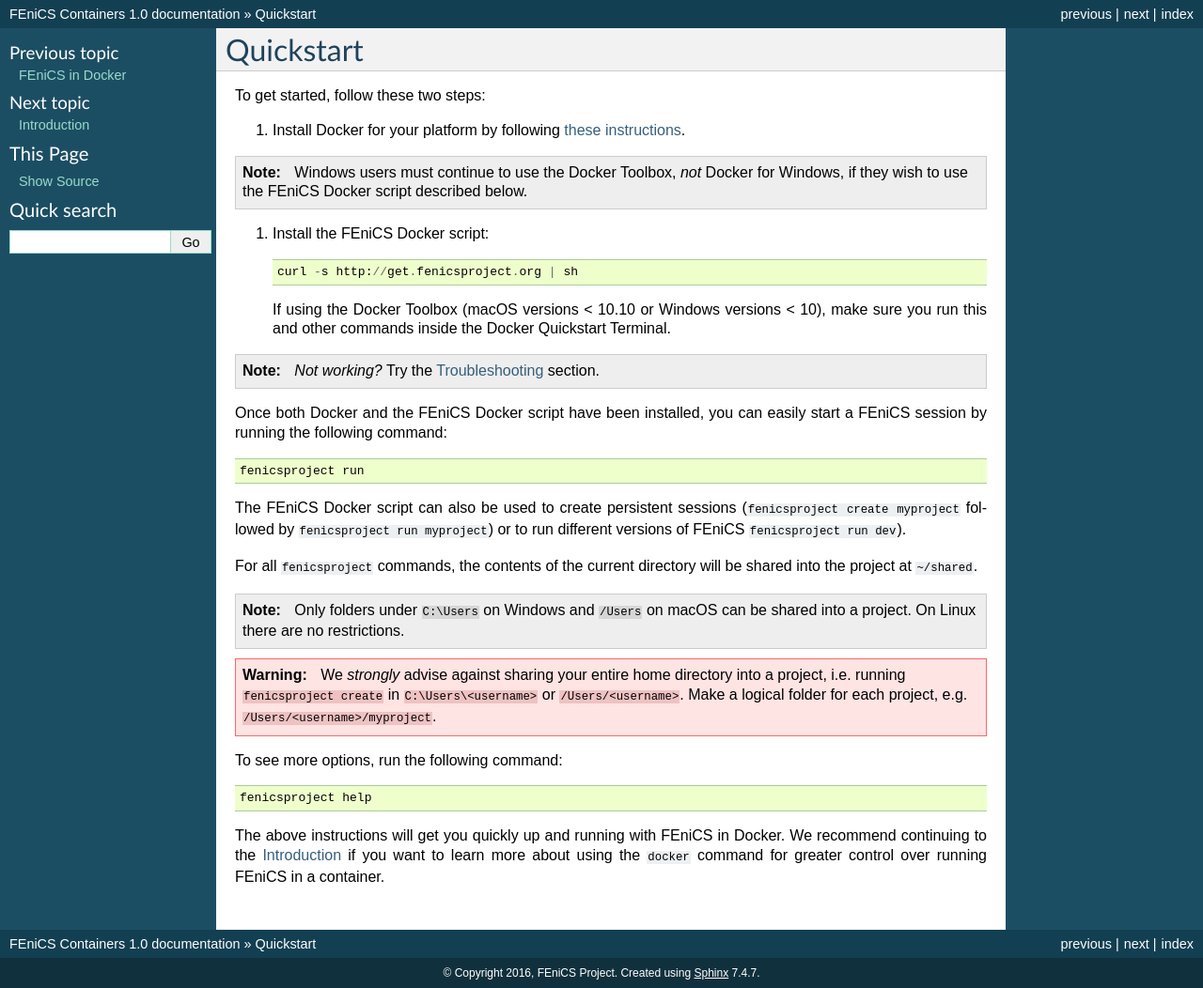
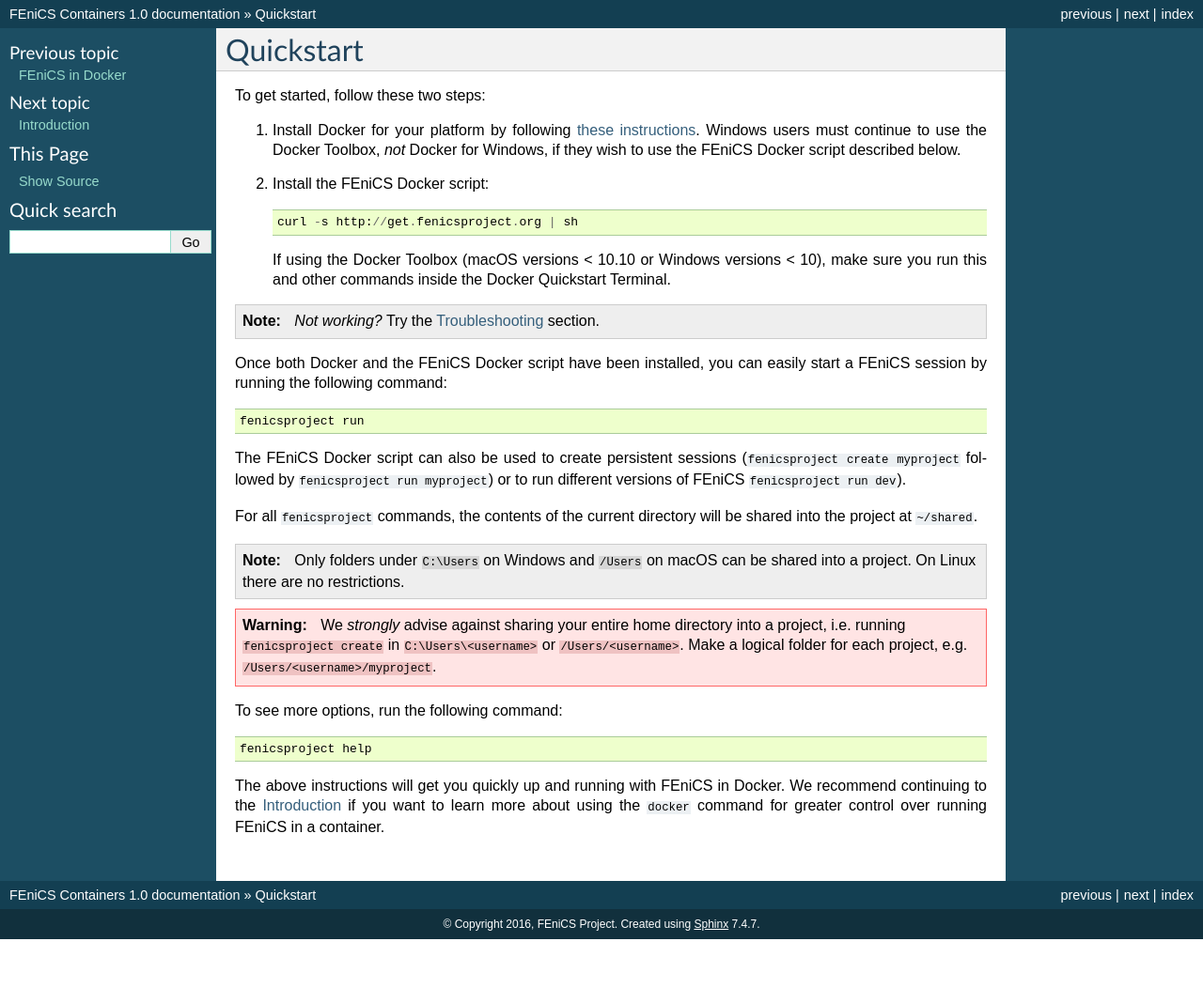
Before and after one commit to vacary/docker, a Sphinx documentation site: the page built from docs/source/quickstart.rst, in a window 1280 px wide. Shown: the whole page at 94% size. Built offline with Sphinx 7.4.7, drawn with Linux system fonts in a browser that asks for light colours; after the commit the page ends 1000 px from its top, so only the background shows below that; part of the change alters nothing that is shown.

```diff
--- a/docs/source/quickstart.rst
+++ b/docs/source/quickstart.rst
@@ -10,7 +10,7 @@ To get started, follow these two steps:
 
 #. Install Docker for your platform by following `these
    instructions <https://docs.docker.com/engine/getstarted/step_one/>`_.
-.. note:: Windows users must continue to use the Docker Toolbox, *not* Docker
+   Windows users must continue to use the Docker Toolbox, *not* Docker
    for Windows, if they wish to use the FEniCS Docker script described below.
 #. Install the FEniCS Docker script::
 
```
